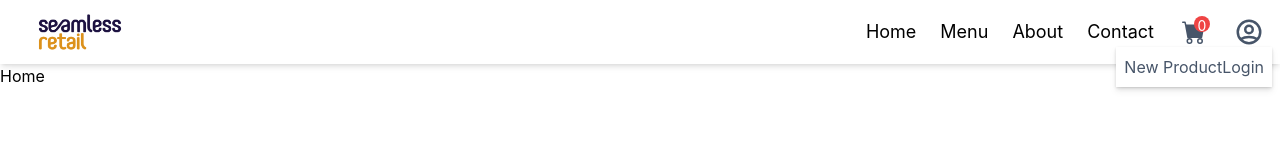
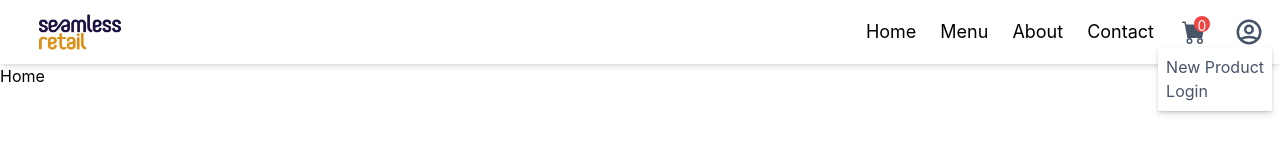
Before and after one commit to preston-56/eCommerce-MERN, a React (Create React App) app in the folder frontend/: page / in a window 1280 px wide. Both pictures are taken after a click on the element 1249 px from the left and 32 px from the top of the page. Shown: the top 161 px of the page. Built offline with nearby package versions, Linux system fonts and the light colour scheme.

Commit message:
flex newproduct && login

```diff
--- a/frontend/src/component/header/header.jsx
+++ b/frontend/src/component/header/header.jsx
@@ -37,7 +37,7 @@ const Header = () => {
               <HiOutlineUserCircle />
             </div>
             {showMenu && (
-              <div className="absolute right-2 bg-white py-2 px-2 shadow drop-shadow-md">
+              <div className="absolute right-2 bg-white py-2 px-2 shadow drop-shadow-md flex flex-col">
                 <Link to={"newproduct"} className="whitespace-nowrap cursor-pointer">New Product</Link>
                 <Link to={"login"} className="whitespace-nowrap cursor-pointer">Login</Link>
               </div>
```
